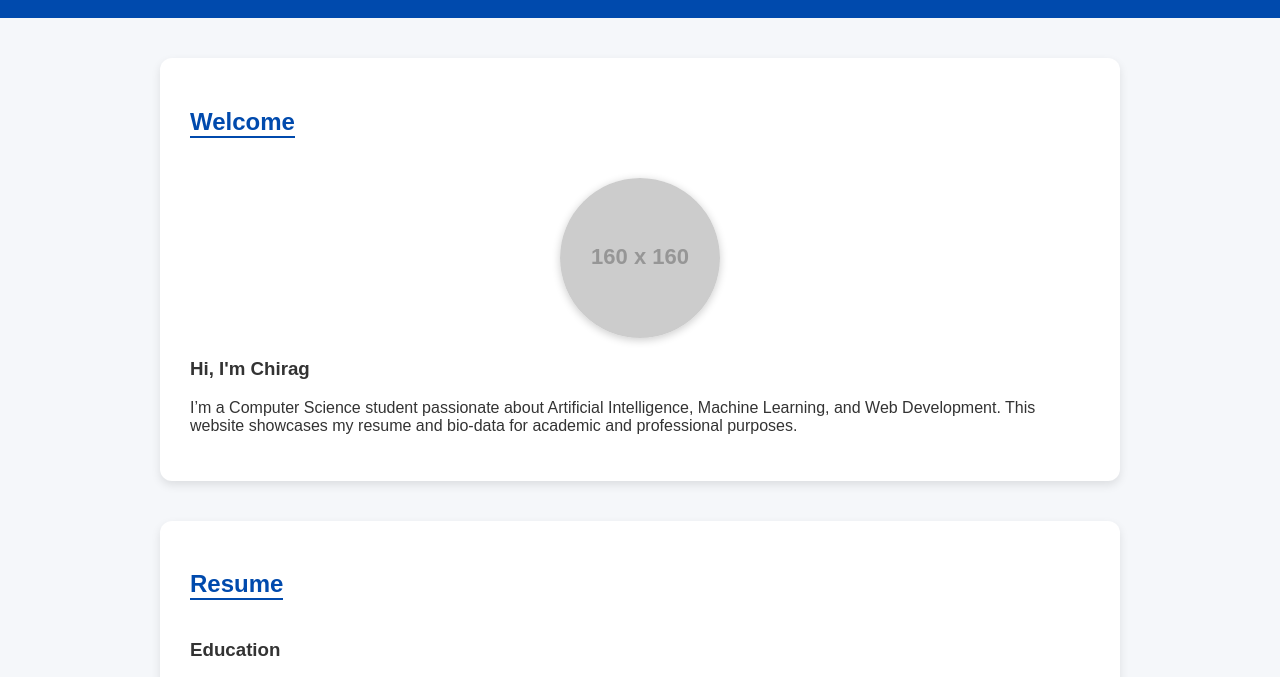
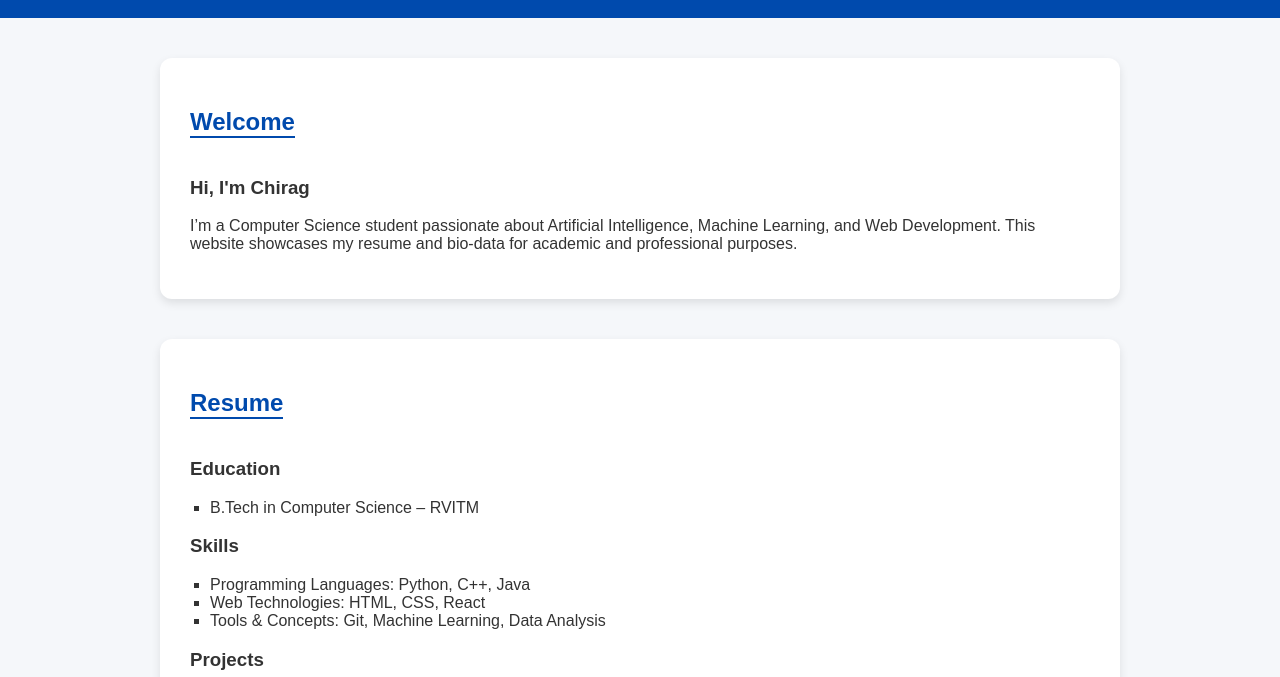
Before and after one commit to sirgIOG/web-ass-1, a plain HTML site: page index.html in a window 1280 px wide. Shown: the part 120-797 px from the top of the page. Drawn offline with Linux system fonts and the light colour scheme; placeholder pictures from the web are drawn by us.

Commit message:
Update index.html

```diff
--- a/index.html
+++ b/index.html
@@ -120,7 +120,6 @@
   <!-- ---------- HOME SECTION ---------- -->
   <section id="home" class="fade">
     <h2>Welcome</h2>
-    <img src="https://via.placeholder.com/160" alt="Profile" class="profile" />
     <h3>Hi, I'm Chirag</h3>
     <p>
       I’m a Computer Science student passionate about Artificial Intelligence,
```
